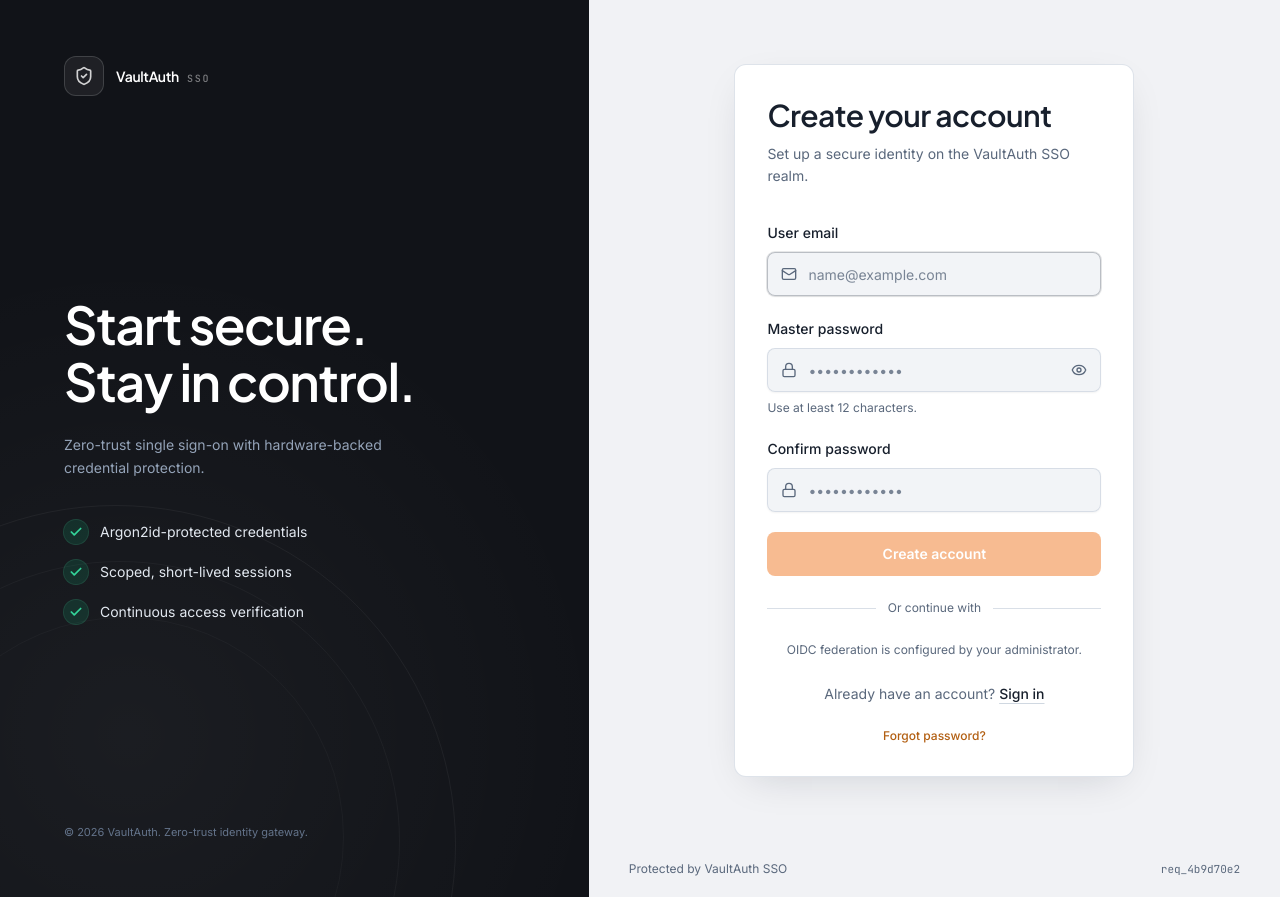
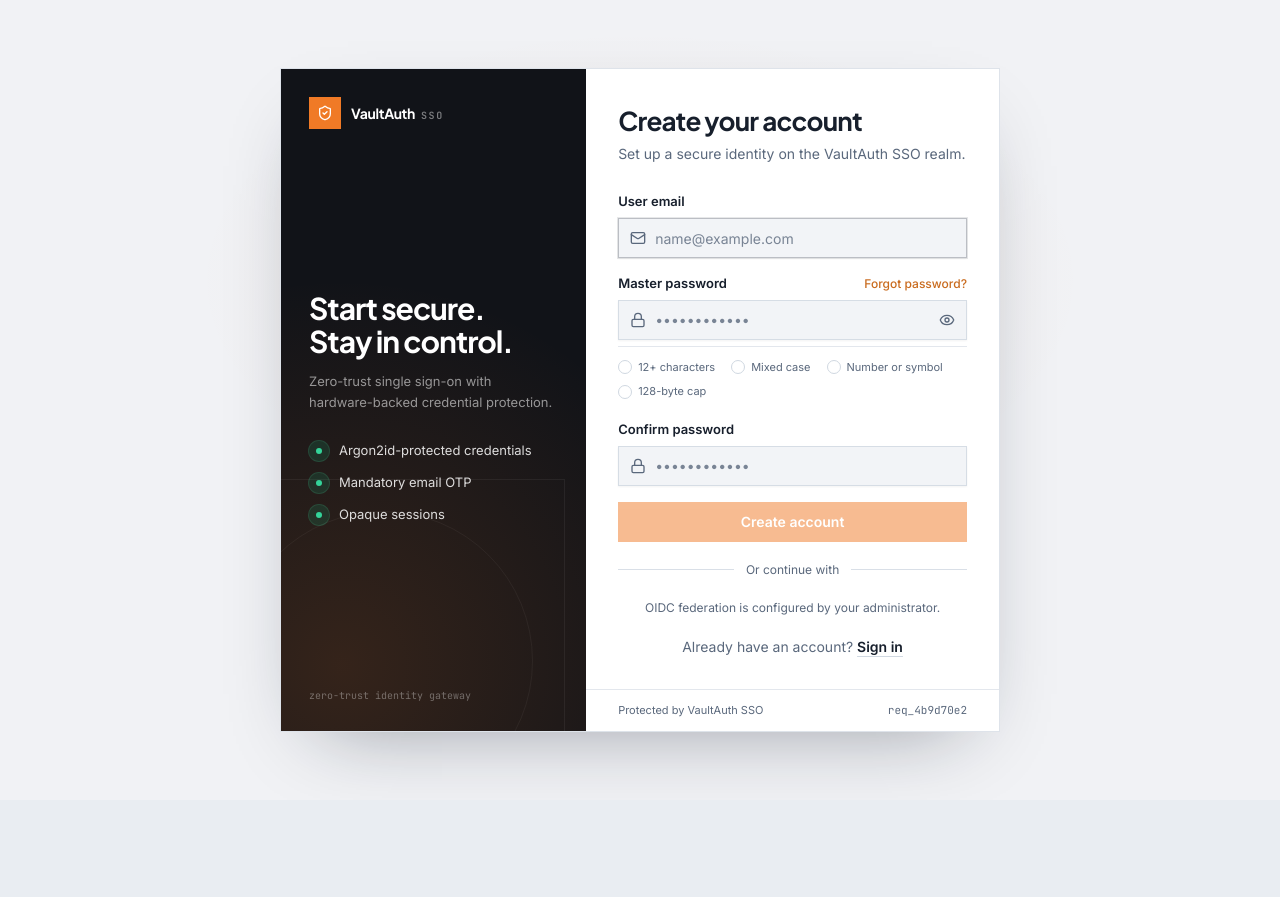
Before and after one commit to ABhardwaj28/vaultauth-frontend, a React (Vite) app: page /register in a window 1280 px wide. After the commit the page ends 800 px from the top, so only its background shows below. Built offline with nearby package versions, Linux system fonts and the light colour scheme; no server answers.

Commit message:
feat(auth): align signup with login, move policy dots, refresh status live

```diff
--- a/src/pages/auth/RegisterPage.tsx
+++ b/src/pages/auth/RegisterPage.tsx
@@ -9,7 +9,6 @@ import {
   AlertCircle,
   CheckCircle2,
   ShieldCheck,
-  Check,
 } from "lucide-react";
 import { Input } from "@/components/ui/input";
 import { Label } from "@/components/ui/label";
@@ -18,6 +17,21 @@ import { Alert, AlertDescription, AlertTitle } from "@/components/ui/alert";
 import { api } from "@/lib/api";
 import { ApiError } from "@/types/api";
 import { PasswordResetDialog } from "./LoginPage";
+
+const utf8ByteLength = (value: string) => new TextEncoder().encode(value).length;
+
+/** A small ring that fills with a green dot when a requirement is met. */
+function PolicyDot({ valid }: { valid: boolean }) {
+  return (
+    <span
+      className={`flex h-3.5 w-3.5 shrink-0 items-center justify-center rounded-full border transition-colors ${
+        valid ? "border-emerald-400/60 bg-emerald-500/15" : "border-border"
+      }`}
+    >
+      <span className={`h-1.5 w-1.5 rounded-full ${valid ? "bg-emerald-400" : "bg-transparent"}`} />
+    </span>
+  );
+}
 
 export function RegisterPage() {
   const navigate = useNavigate();
@@ -36,6 +50,7 @@ export function RegisterPage() {
   const hasUppercase = /[A-Z]/.test(password);
   const hasLowercase = /[a-z]/.test(password);
   const hasNumberOrSymbol = /[\d\W]/.test(password);
+  const bytesValid = password.length > 0 && utf8ByteLength(password) <= 128;
   const passwordsMatch = password && password === confirmPassword;
 
   const handleSubmit = async (e: React.FormEvent) => {
@@ -86,113 +101,83 @@ export function RegisterPage() {
     }
   };
 
+  const checks = [
+    { label: "12+ characters", valid: password.length >= 12 },
+    { label: "Mixed case", valid: hasUppercase && hasLowercase },
+    { label: "Number or symbol", valid: hasNumberOrSymbol },
+    { label: "128-byte cap", valid: bytesValid },
+  ];
+
   return (
-    <div className="flex min-h-screen bg-[#F1F2F5] text-foreground transition-colors duration-150 dark:bg-[#0B0D11]">
-      {/* Always-dark brand panel — hidden on small screens */}
-      <aside className="relative hidden lg:flex lg:w-[48%] xl:w-[46%] shrink-0 flex-col overflow-hidden bg-[#111318] text-white">
-        <div aria-hidden="true" className="pointer-events-none absolute inset-0 select-none">
-          <div className="absolute -left-56 -bottom-72 h-[680px] w-[680px] rounded-full border border-white/[0.05]" />
-          <div className="absolute -left-40 -bottom-56 h-[560px] w-[560px] rounded-full border border-white/[0.04]" />
-          <div className="absolute -left-24 -bottom-40 h-[440px] w-[440px] rounded-full border border-white/[0.03]" />
+    <div className="relative flex min-h-screen items-center justify-center bg-[#F1F2F5] px-4 py-8 text-foreground transition-colors duration-150 dark:bg-[#0B0D11]">
       <div
-            className="absolute inset-0"
-            style={{
-              backgroundImage:
-                "radial-gradient(circle at 22% 82%, rgba(255,255,255,0.045), transparent 55%)",
-            }}
+        aria-hidden="true"
+        className="pointer-events-none absolute inset-0 bg-[radial-gradient(ellipse_50%_45%_at_50%_35%,hsl(var(--primary)/0.06),transparent_70%)]"
       />
+
+      <div className="relative z-10 w-full max-w-[720px] overflow-hidden rounded-none border border-border/70 bg-white shadow-[0_30px_80px_-40px_rgba(16,24,40,0.45)] dark:border-white/[0.07] dark:bg-[#11141A] dark:shadow-[0_30px_80px_-40px_rgba(0,0,0,0.9)] md:grid md:grid-cols-[minmax(0,0.85fr)_minmax(0,1.15fr)]">
+        {/* Compact always-dark brand panel */}
+        <aside className="relative hidden flex-col justify-between overflow-hidden bg-[#111318] p-7 text-white md:flex">
+          <div aria-hidden="true" className="pointer-events-none absolute inset-0">
+            <div className="absolute -bottom-32 -left-24 h-[380px] w-[380px] rounded-none border border-white/[0.06]" />
+            <div className="absolute -bottom-20 -left-12 h-[300px] w-[300px] rounded-full border border-white/[0.05]" />
+            <div className="absolute inset-0 bg-[radial-gradient(circle_at_20%_90%,rgba(240,122,38,0.16),transparent_60%)]" />
           </div>
 
-        <div className="relative z-10 flex h-full flex-col px-10 py-10 xl:px-16 xl:py-14">
-          <div className="flex items-center gap-3">
-            <div className="flex h-10 w-10 items-center justify-center rounded-xl border border-white/15 bg-white/[0.06]">
-              <ShieldCheck className="h-5 w-5 text-white/80" />
-            </div>
-            <div className="flex items-baseline gap-2">
-              <span className="font-display text-sm font-semibold tracking-tight">VaultAuth</span>
-              <span className="font-mono text-[10px] font-medium tracking-[0.18em] text-white/45">
-                SSO
+          <div className="relative flex items-center gap-2.5">
+            <span className="flex h-8 w-8 items-center justify-center rounded-none bg-[#F07A26] text-white">
+              <ShieldCheck className="h-4 w-4" />
+            </span>
+            <span className="flex items-baseline gap-1.5">
+              <span className="font-display text-sm font-bold tracking-tight">VaultAuth</span>
+              <span className="font-mono text-[10px] font-semibold tracking-[0.16em] text-white/45">SSO</span>
             </span>
           </div>
-          </div>
 
-          <div className="my-auto max-w-md py-10">
-            <h2 className="font-display text-4xl font-semibold leading-[1.1] tracking-[-0.03em] xl:text-[3.25rem]">
+          <div className="relative py-8">
+            <h2 className="font-display text-[30px] font-bold leading-[1.12] tracking-[-0.035em]">
               Start secure.
               <br />
               Stay in control.
             </h2>
-            <p className="mt-6 max-w-sm text-sm leading-relaxed text-slate-400">
+            <p className="mt-3 text-[13px] leading-relaxed text-white/55">
               Zero-trust single sign-on with hardware-backed credential protection.
             </p>
 
-            <ul className="mt-10 space-y-4">
-              <li className="flex items-center gap-3 text-sm text-slate-200">
-                <span className="flex h-6 w-6 shrink-0 items-center justify-center rounded-full bg-emerald-500/15 ring-1 ring-emerald-400/25">
-                  <Check className="h-3.5 w-3.5 text-emerald-400" strokeWidth={3} />
+            <ul className="mt-7 space-y-3">
+              {["Argon2id-protected credentials", "Mandatory email OTP", "Opaque sessions"].map((item) => (
+                <li key={item} className="flex items-center gap-2.5 text-[13px] text-white/85">
+                  <span className="flex h-5 w-5 shrink-0 items-center justify-center rounded-full bg-emerald-500/15 ring-1 ring-emerald-400/25">
+                    <span className="h-1.5 w-1.5 rounded-full bg-emerald-400" />
                   </span>
-                Argon2id-protected credentials
+                  {item}
                 </li>
-              <li className="flex items-center gap-3 text-sm text-slate-200">
-                <span className="flex h-6 w-6 shrink-0 items-center justify-center rounded-full bg-emerald-500/15 ring-1 ring-emerald-400/25">
-                  <Check className="h-3.5 w-3.5 text-emerald-400" strokeWidth={3} />
-                </span>
-                Scoped, short-lived sessions
-              </li>
-              <li className="flex items-center gap-3 text-sm text-slate-200">
-                <span className="flex h-6 w-6 shrink-0 items-center justify-center rounded-full bg-emerald-500/15 ring-1 ring-emerald-400/25">
-                  <Check className="h-3.5 w-3.5 text-emerald-400" strokeWidth={3} />
-                </span>
-                Continuous access verification
-              </li>
+              ))}
             </ul>
           </div>
 
-          <p className="text-[11px] text-slate-500">
-            © 2026 VaultAuth. Zero-trust identity gateway.
-          </p>
-        </div>
+          <p className="relative font-mono text-[10px] text-white/35">zero-trust identity gateway</p>
         </aside>
 
         {/* Themed form panel */}
-      <section className="relative flex min-h-screen flex-1 flex-col overflow-hidden bg-[#F1F2F5] text-foreground transition-colors duration-150 dark:bg-[#0B0D11]">
-        <div className="absolute right-5 top-5 z-20">
+        <div className="relative flex flex-col">
+          <div className="flex flex-1 flex-col justify-center px-6 py-8 sm:px-8">
+            <div className="mb-6 md:hidden">
+              <span className="flex h-8 w-8 items-center justify-center rounded-none bg-[#F07A26] text-white">
+                <ShieldCheck className="h-4 w-4" />
+              </span>
             </div>
 
-        {/* Brand mark sits above the form on mobile */}
-        <div className="relative z-10 flex items-center gap-2.5 px-6 pt-8 lg:hidden">
-          <div className="flex h-9 w-9 items-center justify-center rounded-lg border border-foreground/15 bg-foreground/[0.04]">
-            <ShieldCheck className="h-4 w-4 text-foreground/75" />
-          </div>
-          <div className="flex items-baseline gap-1.5">
-            <span className="font-display text-sm font-semibold tracking-tight text-foreground">
-              VaultAuth
-            </span>
-            <span className="font-mono text-[10px] font-medium tracking-[0.16em] text-muted-foreground">
-              SSO
-            </span>
-          </div>
-        </div>
-
-        <main className="relative z-10 flex flex-1 items-center justify-center px-4 py-10 sm:px-10 sm:py-16">
-          <div className="w-full max-w-[400px] rounded-xl border border-border/70 bg-white p-7 shadow-[0_12px_40px_-16px_rgba(16,24,40,0.18)] dark:border-white/[0.06] dark:bg-[#11141A] dark:shadow-[0_12px_40px_-16px_rgba(0,0,0,0.5)] sm:p-8">
-            <header className="mb-8">
-              <h1 className="font-display text-3xl font-semibold leading-tight tracking-[-0.02em] text-foreground">
+            <h1 className="font-display text-[26px] font-bold tracking-[-0.03em] text-foreground">
               Create your account
             </h1>
-              <p className="mt-2 text-sm leading-relaxed text-muted-foreground">
-                Set up a secure identity on the VaultAuth SSO realm.
-              </p>
-            </header>
+            <p className="mt-1 text-sm text-muted-foreground">Set up a secure identity on the VaultAuth SSO realm.</p>
 
-            <form onSubmit={handleSubmit} className="space-y-5">
-              {/* Success Banner */}
+            <form onSubmit={handleSubmit} className="mt-6 space-y-4">
               {successMessage && (
-                <Alert variant="default" className="rounded-lg border-border/70 bg-muted/40 text-sm text-foreground/80">
+                <Alert variant="default" className="rounded-none border-border/70 bg-muted/40 text-sm text-foreground/80">
                   <CheckCircle2 className="h-4 w-4 text-muted-foreground" />
-                  <AlertTitle className="text-sm font-semibold text-foreground">
-                    Registration initiated
-                  </AlertTitle>
+                  <AlertTitle className="text-sm font-semibold text-foreground">Registration initiated</AlertTitle>
                   <AlertDescription className="mt-1 text-sm leading-relaxed">
                     {successMessage}{" "}
                     <Link to="/login" className="font-medium text-foreground underline decoration-border underline-offset-4">
@@ -202,134 +187,93 @@ export function RegisterPage() {
                 </Alert>
               )}
 
-              {/* Error Banner */}
               {error && (
-                <Alert variant="destructive" className="rounded-lg border-destructive/25 bg-destructive/[0.06] text-sm text-destructive">
+                <Alert variant="destructive" className="rounded-none border border-destructive/25 bg-destructive/[0.06] text-sm text-destructive">
                   <AlertCircle className="h-4 w-4" />
                   <AlertTitle className="text-sm font-semibold">Registration error</AlertTitle>
                   <AlertDescription className="mt-1 text-sm leading-relaxed">{error}</AlertDescription>
                 </Alert>
               )}
 
-              {/* Email Field */}
-              <div className="space-y-2">
-                <Label htmlFor="email" className="text-sm font-medium text-foreground">
-                  User email
-                </Label>
+              <div className="space-y-1.5">
+                <Label htmlFor="email" className="text-[13px] font-semibold text-foreground">User email</Label>
                 <div className="relative">
-                  <Mail className="absolute left-3.5 top-3.5 h-4 w-4 text-muted-foreground" />
+                  <Mail className="absolute left-3 top-3 h-4 w-4 text-muted-foreground" />
                   <Input
-                    id="email"
-                    type="email"
-                    required
-                    autoFocus
-                    autoComplete="email"
-                    placeholder="name@example.com"
-                    value={email}
+                    id="email" type="email" required autoFocus autoComplete="email"
+                    placeholder="name@example.com" value={email}
                     onChange={(e) => setEmail(e.target.value)}
-                    className="h-11 rounded-lg border-border/80 bg-background/60 pl-10 text-sm focus-visible:border-foreground/25 focus-visible:ring-foreground/10 dark:bg-white/[0.03]"
+                    className="h-10 rounded-none border-border/80 bg-background/60 pl-9 text-sm focus-visible:border-foreground/25 focus-visible:ring-foreground/10 dark:bg-white/[0.03]"
                     disabled={loading}
                   />
                 </div>
               </div>
 
-              {/* Password Field */}
-              <div className="space-y-2">
-                <Label htmlFor="password" className="text-sm font-medium text-foreground">
-                  Master password
-                </Label>
+              <div className="space-y-1.5">
+                <div className="flex items-center justify-between gap-2">
+                  <Label htmlFor="password" className="text-[13px] font-semibold text-foreground">Master password</Label>
+                  <button
+                    type="button" onClick={() => setResetOpen(true)}
+                    className="text-xs font-medium text-[#C96B1E] underline-offset-4 hover:underline dark:text-[#E5A068]"
+                  >
+                    Forgot password?
+                  </button>
+                </div>
                 <div className="relative">
-                  <Lock className="absolute left-3.5 top-3.5 h-4 w-4 text-muted-foreground" />
+                  <Lock className="absolute left-3 top-3 h-4 w-4 text-muted-foreground" />
                   <Input
-                    id="password"
-                    type={showPassword ? "text" : "password"}
-                    required
-                    autoComplete="new-password"
-                    placeholder="••••••••••••"
-                    value={password}
+                    id="password" type={showPassword ? "text" : "password"} required autoComplete="new-password"
+                    placeholder="••••••••••••" value={password}
                     onChange={(e) => setPassword(e.target.value)}
-                    className="h-11 rounded-lg border-border/80 bg-background/60 pl-10 pr-10 text-sm focus-visible:border-foreground/25 focus-visible:ring-foreground/10 dark:bg-white/[0.03]"
+                    className="h-10 rounded-none border-border/80 bg-background/60 pl-9 pr-9 text-sm focus-visible:border-foreground/25 focus-visible:ring-foreground/10 dark:bg-white/[0.03]"
                     disabled={loading}
                   />
                   <button
-                    type="button"
-                    onClick={() => setShowPassword(!showPassword)}
-                    className="absolute right-3.5 top-3.5 text-muted-foreground transition-colors hover:text-foreground focus:outline-none"
-                    tabIndex={-1}
+                    type="button" onClick={() => setShowPassword(!showPassword)}
+                    className="absolute right-3 top-3 text-muted-foreground transition-colors hover:text-foreground focus:outline-none"
+                    tabIndex={-1} aria-label={showPassword ? "Hide password" : "Show password"}
                   >
                     {showPassword ? <EyeOff className="h-4 w-4" /> : <Eye className="h-4 w-4" />}
                   </button>
                 </div>
 
-                {/* Real-time Policy Checklist */}
-                {password && (
-                  <div className="mt-1 space-y-2 rounded-lg border border-border/70 bg-muted/30 p-3 text-xs">
-                    <div className="flex items-center gap-2">
-                      <span className={`h-1.5 w-1.5 shrink-0 rounded-full ${isLengthValid ? "bg-foreground/70" : "bg-border"}`} />
-                      <span className={isLengthValid ? "font-medium text-foreground/80" : "text-muted-foreground"}>
-                        At least 12 characters ({password.length}/12)
+                {/* Real-time policy indicators — the small circles fill with a green dot */}
+                <div className="flex flex-wrap items-center gap-x-4 gap-y-2 border-t border-border/60 pt-3 text-[11px] text-muted-foreground">
+                  {checks.map((check) => (
+                    <span key={check.label} className={`inline-flex items-center gap-1.5 ${check.valid ? "text-emerald-500" : ""}`}>
+                      <PolicyDot valid={check.valid} />
+                      {check.label}
                     </span>
-                    </div>
-                    <div className="grid grid-cols-2 gap-x-2 gap-y-1.5 text-muted-foreground">
-                      <span className={`flex items-center gap-2 ${hasUppercase ? "text-foreground/80" : ""}`}>
-                        <span className={`h-1.5 w-1.5 shrink-0 rounded-full ${hasUppercase ? "bg-foreground/70" : "bg-border"}`} />
-                        Uppercase
-                      </span>
-                      <span className={`flex items-center gap-2 ${hasLowercase ? "text-foreground/80" : ""}`}>
-                        <span className={`h-1.5 w-1.5 shrink-0 rounded-full ${hasLowercase ? "bg-foreground/70" : "bg-border"}`} />
-                        Lowercase
-                      </span>
-                      <span className={`flex items-center gap-2 ${hasNumberOrSymbol ? "text-foreground/80" : ""}`}>
-                        <span className={`h-1.5 w-1.5 shrink-0 rounded-full ${hasNumberOrSymbol ? "bg-foreground/70" : "bg-border"}`} />
-                        Number or symbol
-                      </span>
-                      <span className="flex items-center gap-2">
-                        <span className="h-1.5 w-1.5 shrink-0 rounded-full bg-border" />
-                        Max 128 bytes
-                      </span>
+                  ))}
                 </div>
               </div>
-                )}
-                <p className="text-xs text-muted-foreground">Use at least 12 characters.</p>
-              </div>
 
-              {/* Confirm Password Field */}
-              <div className="space-y-2">
-                <Label htmlFor="confirmPassword" className="text-sm font-medium text-foreground">
-                  Confirm password
-                </Label>
+              <div className="space-y-1.5">
+                <Label htmlFor="confirmPassword" className="text-[13px] font-semibold text-foreground">Confirm password</Label>
                 <div className="relative">
-                  <Lock className="absolute left-3.5 top-3.5 h-4 w-4 text-muted-foreground" />
+                  <Lock className="absolute left-3 top-3 h-4 w-4 text-muted-foreground" />
                   <Input
-                    id="confirmPassword"
-                    type={showPassword ? "text" : "password"}
-                    required
-                    autoComplete="new-password"
-                    placeholder="••••••••••••"
-                    value={confirmPassword}
+                    id="confirmPassword" type={showPassword ? "text" : "password"} required autoComplete="new-password"
+                    placeholder="••••••••••••" value={confirmPassword}
                     onChange={(e) => setConfirmPassword(e.target.value)}
-                    className="h-11 rounded-lg border-border/80 bg-background/60 pl-10 text-sm focus-visible:border-foreground/25 focus-visible:ring-foreground/10 dark:bg-white/[0.03]"
+                    className="h-10 rounded-none border-border/80 bg-background/60 pl-9 text-sm focus-visible:border-foreground/25 focus-visible:ring-foreground/10 dark:bg-white/[0.03]"
                     disabled={loading}
                   />
                 </div>
                 {confirmPassword && (
-                  <p className={`text-xs ${passwordsMatch ? "text-muted-foreground" : "text-destructive"}`}>
+                  <p className={`text-xs ${passwordsMatch ? "text-emerald-500" : "text-destructive"}`}>
                     {passwordsMatch ? "Passwords match." : "Passwords do not match."}
                   </p>
                 )}
               </div>
 
-              {/* Submit Button */}
               <Button
                 type="submit"
                 disabled={loading || !isLengthValid || !passwordsMatch}
-                className="h-11 w-full rounded-lg bg-[#F07A26] text-sm font-semibold text-white shadow-none transition-colors hover:bg-[#DB6A16]"
+                className="h-10 w-full rounded-none bg-[#F07A26] text-sm font-semibold text-white transition-colors hover:bg-[#DB6A16]"
               >
                 {loading ? (
-                  <span className="flex items-center gap-2">
-                    <Loader2 className="h-4 w-4 animate-spin" />
-                    Creating your account…
-                  </span>
+                  <span className="flex items-center gap-2"><Loader2 className="h-4 w-4 animate-spin" /> Creating your account…</span>
                 ) : (
                   "Create account"
                 )}
@@ -345,34 +289,21 @@ export function RegisterPage() {
                 OIDC federation is configured by your administrator.
               </p>
 
-              <div className="pt-1 text-center text-sm text-muted-foreground">
+              <p className="pt-1 text-center text-sm text-muted-foreground">
                 Already have an account?{" "}
-                <Link
-                  to="/login"
-                  className="font-medium text-foreground underline decoration-border underline-offset-4 transition-colors hover:decoration-foreground"
-                >
+                <Link to="/login" className="font-semibold text-foreground underline decoration-border underline-offset-4 hover:decoration-foreground">
                   Sign in
                 </Link>
+              </p>
+            </form>
           </div>
 
-              <div className="pt-1 text-center text-xs">
-                <button
-                  type="button"
-                  onClick={() => setResetOpen(true)}
-                  className="font-medium text-[#B25F12] underline decoration-transparent underline-offset-4 transition-colors hover:text-[#8A4A0E] hover:decoration-current dark:text-[#E5A068] dark:hover:text-[#F7B878]"
-                >
-                  Forgot password?
-                </button>
+          <div className="flex items-center justify-between border-t border-border/60 px-6 py-3 text-[11px] text-muted-foreground sm:px-8">
+            <span>Protected by VaultAuth SSO</span>
+            <span className="font-mono">req_4b9d70e2</span>
           </div>
-            </form>
         </div>
-        </main>
-
-        <footer className="relative z-10 flex flex-wrap items-center justify-between gap-2 px-6 py-5 text-xs text-muted-foreground sm:px-10">
-          <span>Protected by VaultAuth SSO</span>
-          <span className="font-mono text-[11px]">req_4b9d70e2</span>
-        </footer>
-      </section>
+      </div>
 
       <PasswordResetDialog
         open={resetOpen}
```
Also changed, not shown: public/status.html (+4 -4 lines), src/pages/auth/LoginPage.tsx (+2 -15 lines), 1 other file (tests, documents, lock files or other folders). Lines whose indentation alone changed are shown as unchanged.
